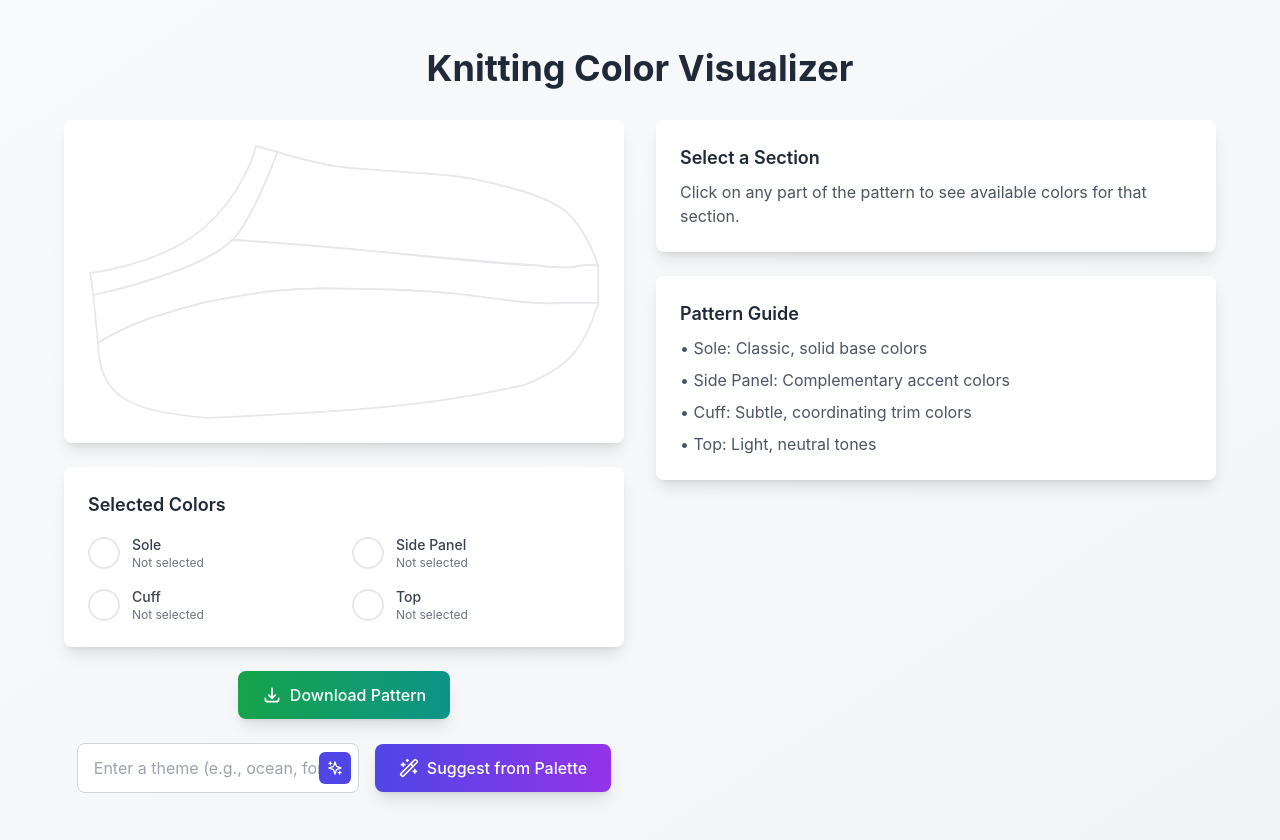
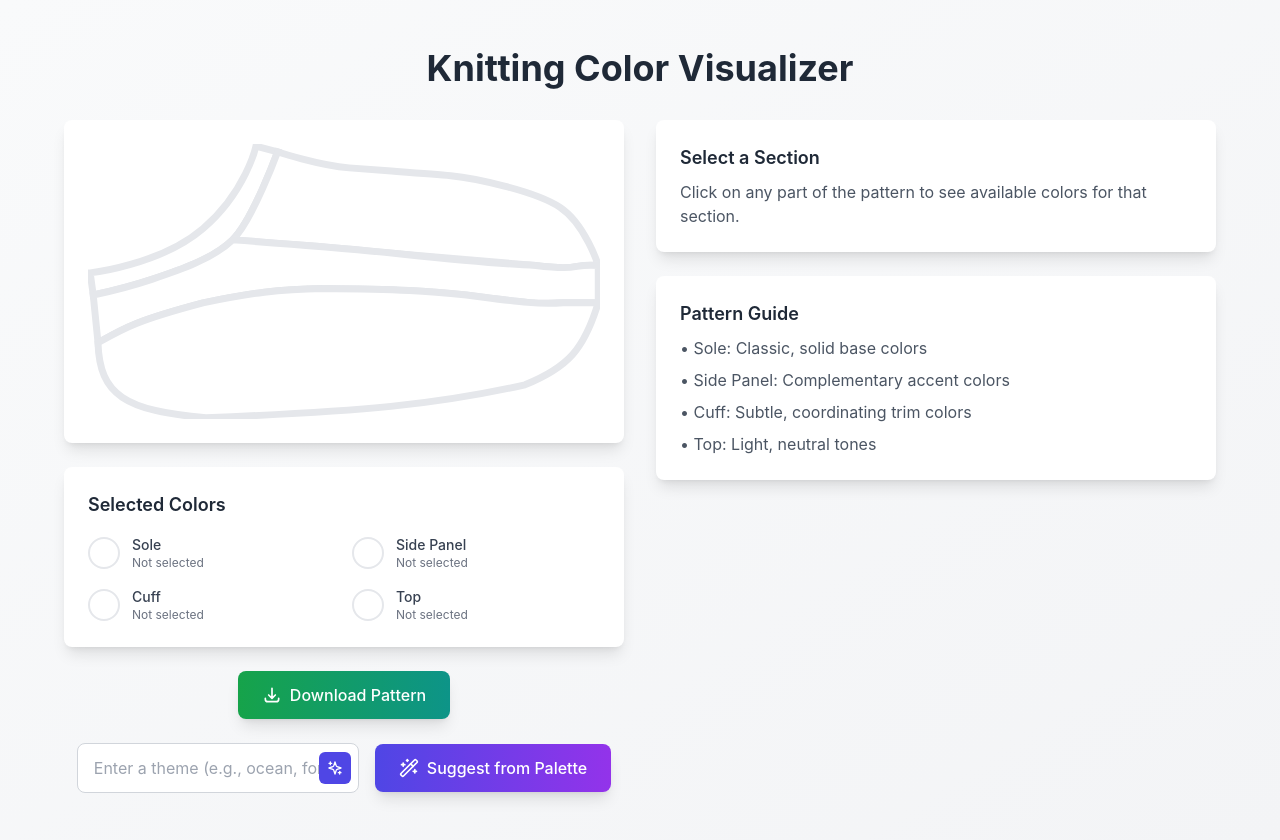
Before and after one commit to kimulus/bolt.pantoufles, a React (Vite) app: page / in a window 1280 px wide. Built offline with nearby package versions, Linux system fonts and the light colour scheme.

Commit message:
chand stroke size

```diff
--- a/src/components/KnittingPreview.tsx
+++ b/src/components/KnittingPreview.tsx
@@ -101,8 +101,8 @@ export function KnittingPreview({
               key={section.id}
               d={section.path}
               fill={sectionColors[section.id] || '#FFFFFF'}
-              stroke={selectedSection === section.id ? '#4F46E5' : '#E5E7EB'}
-              strokeWidth="2"
+              stroke={selectedSection === section.id ? '#5A5A5A' : '#E5E7EB'}
+              strokeWidth="8"
               className="cursor-pointer transition-colors duration-200 hover:opacity-90"
               onClick={() => onSectionClick(section.id)}
             />
--- a/src/data/patterns/pantouffle.ts
+++ b/src/data/patterns/pantouffle.ts
@@ -1,29 +1,35 @@
 export const pantoufflePattern = {
   viewBox: "0 0 590 317", // Ajustez le viewBox en fonction des dimensions globales de l'image
+  stroke: "black",
+  strokeWidth: 15,
   sections: [
     {
       id: 'section-sole',
       name: 'Sole',
       path: `M166.5 110.5C189.5 88.3364 218.5 9.00008 218.5 9.00008L193.5 2.50009C193.5 2.50009 181.75 55.4379 132.5 97.5001C83.25 139.562 2.5 148.5 2.5 148.5L6 174C6 174 42 166.5 73.5 156C105 145.5 143.5 132.664 166.5 110.5Z`,
       paletteType: 'main',
+      strokeWidth: 5,
     },
     {
       id: 'section-side',
       name: 'Side Panel',
       path: `M218.5 9.00008C218.5 9.00008 189.5 88.3364 166.5 110.5C245.568 116.1 291 119.5 363 127L516 140C547.415 143.817 555.681 142.384 563.659 141.001C569.268 140.029 574.734 139.082 588 140C588 140 573 92.2501 544 73.0001C515 53.7501 444 39.0001 418 36.5001C403.522 35.108 380.052 33.4058 355.877 31.6525C336.638 30.2572 316.953 28.8295 301 27.5001C265 24.5001 218.5 9.00008 218.5 9.00008Z`,
       paletteType: 'accent',
+      strokeWidth: 5,
     },
     {
       id: 'section-cuff',
       name: 'Cuff',
       path: `M166.5 110.5C143.5 132.664 105 145.5 73.5 156C42 166.5 6 174 6 174L11.5 229C12.7046 228.319 13.8833 227.652 15.042 226.995C41.7525 211.864 57.777 202.787 132.5 183C188.652 171.705 218.762 167.176 270.5 166.5C361.051 167.25 391.11 169.411 436 174C443.054 174.907 449.617 175.769 455.767 176.576C455.788 176.579 455.809 176.582 455.829 176.585L455.877 176.591C496.96 181.985 519.636 184.963 547.5 183H588V140C574.734 139.082 569.268 140.029 563.659 141.001C555.681 142.384 547.415 143.817 516 140C469.112 138.023 407.924 131.68 363 127C291 119.5 245.568 116.1 166.5 110.5Z`,
       paletteType: 'trim',
+      strokeWidth: 5,
     },
     {
       id: 'section-top',
       name: 'Top',
       path: `M270.5 166.5C218.762 167.176 188.652 171.705 132.5 183C57.777 202.787 41.7525 211.864 15.042 226.995C13.8833 227.652 12.7046 228.319 11.5 229C13.3382 289.683 42.7408 307.39 136 315.5C316.383 308.107 400.943 300.614 503.5 277.5C553.413 257.361 571.687 236.443 588 183H547.5C519.636 184.963 496.96 181.985 455.877 176.591L455.829 176.585L455.767 176.576C449.617 175.769 443.054 174.907 436 174C391.11 169.411 361.051 167.25 270.5 166.5Z`,
       paletteType: 'collar',
+      strokeWidth: 5,
     },
   ],
 };
```
